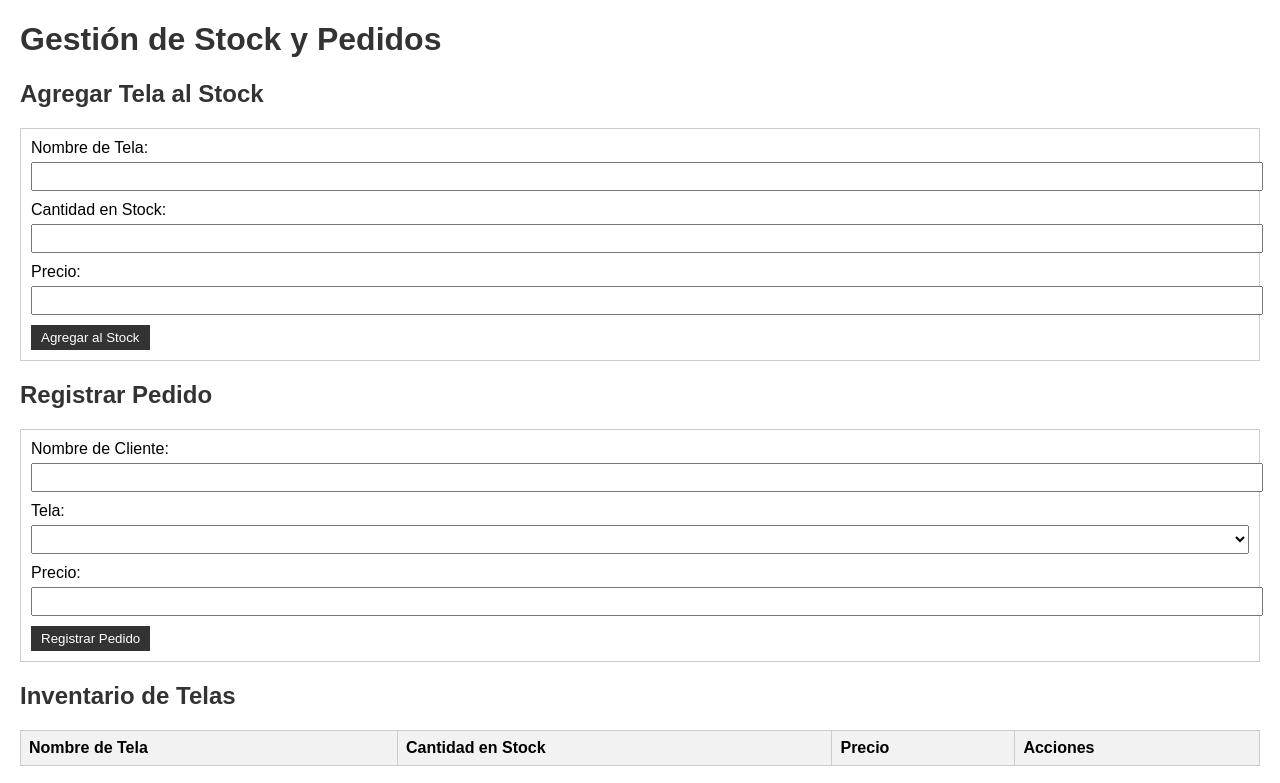
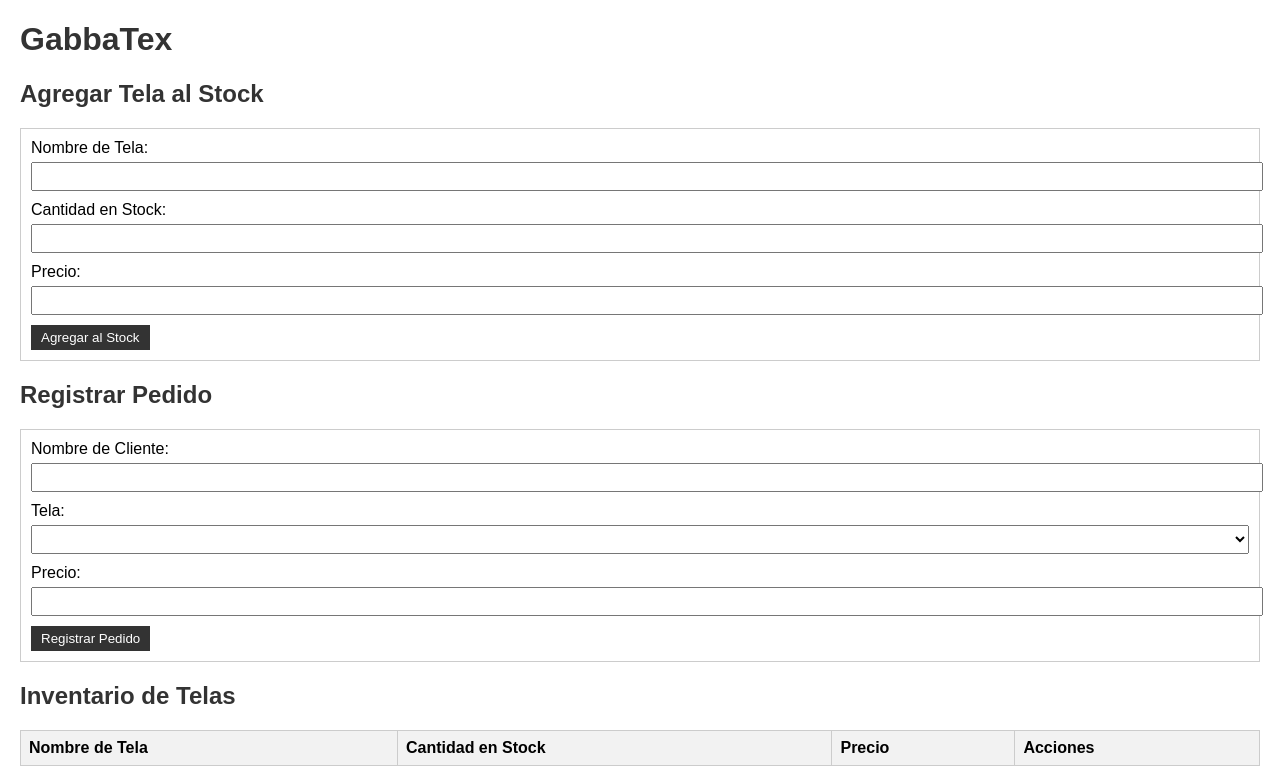
Before and after one commit to CANARIOag/GabbaTexAbm, a plain HTML site: page index.html in a window 1280 px wide. Shown: the top 783 px of the page. Drawn offline with Linux system fonts and the light colour scheme.

Commit message:
Update index.html

```diff
--- a/index.html
+++ b/index.html
@@ -7,7 +7,7 @@
   <title>GabbaTex</title>
 </head>
 <body>
-  <h1>Gestión de Stock y Pedidos</h1>
+  <h1>GabbaTex</h1>
 
 
   <h2>Agregar Tela al Stock</h2>
```
